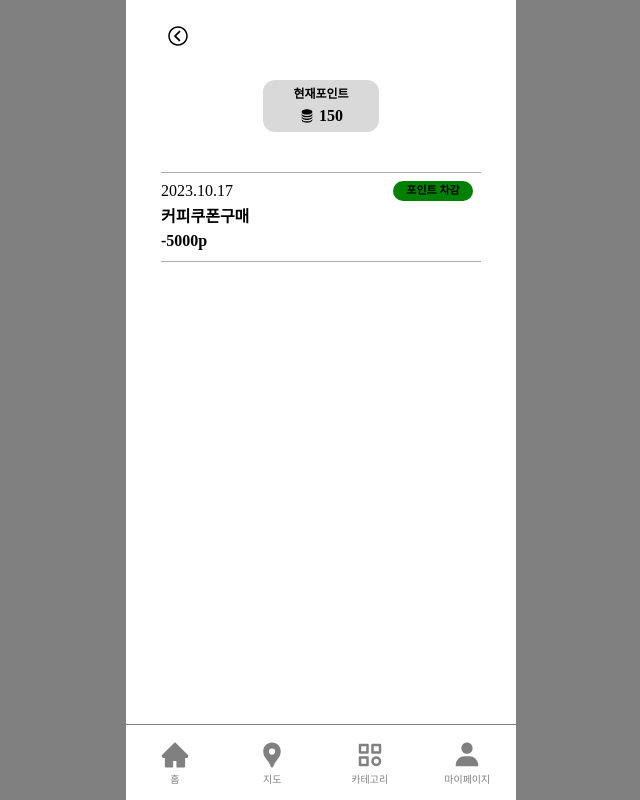
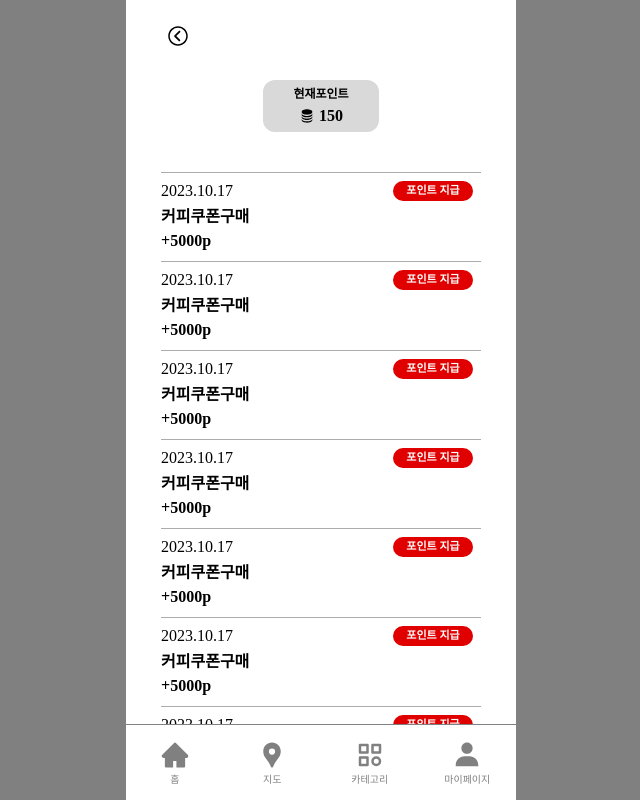
Before and after one commit to okiidokim/FrontEnd, a React (Vite) app in the folder catch-culture-frontend/: page /point-history in a window 1280 px wide. Shown: the top 800 px of the page, without its empty margins (319-959 px from the left). Built offline with nearby package versions, Linux system fonts and the light colour scheme; a web font is replaced by a local one.

Commit message:
[FE] feat : 로그인 끝 및 포인트, 리뷰 내역 리스트로 뜨게 디자인
프론트 서버만 켜도 로그인으로 백 소셜 로그인 불러와서 api 연동 되니까 프론트 서버로 켜서 로그인 해보ㅅㅔ유

```diff
--- a/catch-culture-frontend/src/components/Backitem.jsx
+++ b/catch-culture-frontend/src/components/Backitem.jsx
@@ -6,7 +6,7 @@ import { IoIosArrowDropleft } from 'react-icons/io';
 const BackWrapper = styled.div`
   position: sticky;
   width: 390px;
-`
+`;
 const BackNavi = styled.div`
   position: absolute;
   top: 24px;
--- a/catch-culture-frontend/src/components/NavBar.jsx
+++ b/catch-culture-frontend/src/components/NavBar.jsx
@@ -1,31 +1,31 @@
-import styled from "styled-components";
-import { NavLink } from "react-router-dom";
-import { AiFillHome } from "react-icons/ai";
-import { MdLocationPin } from "react-icons/md";
-import { TbCategory } from "react-icons/tb";
-import { BiSolidUser } from "react-icons/bi";
+import styled from 'styled-components';
+import { NavLink } from 'react-router-dom';
+import { AiFillHome } from 'react-icons/ai';
+import { MdLocationPin } from 'react-icons/md';
+import { TbCategory } from 'react-icons/tb';
+import { BiSolidUser } from 'react-icons/bi';
 
 const Nav = styled.nav`
-    width:100%;
-    height:75px;
-    display:flex;
+  width: 100%;
+  height: 75px;
+  display: flex;
   border-top: solid 1px grey;
   flex-direction: row;
-    position:sticky;
-    bottom:0;
+  position: sticky;
+  bottom: 0;
   z-index: 10;
 `;
 
 const NavTab = styled(NavLink)`
   width: 97.5px;
-    height:100%;
+  height: 100%;
   display: flex;
   flex-direction: column;
   justify-content: center;
   align-items: center;
   box-sizing: border-box;
   text-decoration-line: none;
-    background-color:white;
+  background-color: white;
 
   :first-child {
     width: 30px;
@@ -41,7 +41,7 @@ const Nav = styled.nav`
 
   &.active {
     * {
-        color: #018C0D;
+      color: #018c0d;
     }
   }
 `;
@@ -49,34 +49,24 @@ const Nav = styled.nav`
 function NavBar() {
   return (
     <Nav>
-        <NavTab to="/" >
+      <NavTab to="/main">
         <AiFillHome />
-          <div>
-            홈
-          </div>
+        <div>홈</div>
       </NavTab>
       <NavTab to="/map">
         <MdLocationPin />
-          <div>
-            지도
-          </div>
+        <div>지도</div>
       </NavTab>
       <NavTab to="/category">
         <TbCategory />
-          <div>
-            카테고리
-          </div>
+        <div>카테고리</div>
       </NavTab>
       <NavTab to="/mypage">
         <BiSolidUser />
-          <div>
-            마이페이지
-          </div>
+        <div>마이페이지</div>
       </NavTab>
     </Nav>
   );
-  };
-
-
+}
 
 export default NavBar;
--- a/catch-culture-frontend/src/pages/login/Login.jsx
+++ b/catch-culture-frontend/src/pages/login/Login.jsx
@@ -5,28 +5,31 @@ import LogoImg from '../../assets/images/logo.png';
 import KakaoImg from '../../assets/img/kakao.png';
 import GoogleImg from '../../assets/img/google.png';
 import NaverImg from '../../assets/img/naver.png';
-import { useNavigate } from 'react-router-dom';
+import { Link } from 'react-router-dom';
 
 function Login() {
-  const navigate = useNavigate();
-  const Logindone = () => navigate('/');
-
   return (
     <div class="loginwrap">
       <img class="header" src={LogoImg} alt="로고이미지" />
       <div class="buttonlist">
-        <button class="kakao" onClick={Logindone}>
+        <Link to={'https://elegant.kro.kr/oauth2/authorization/kakao'}>
+          <button class="kakao">
             <img class="kl" src={KakaoImg} />
             Kakao로 시작하기
           </button>
-        <button class="google" onClick={Logindone}>
+        </Link>
+        <Link to={'https://elegant.kro.kr/oauth2/authorization/google'}>
+          <button class="google">
             <img class="gl" src={GoogleImg} />
             Google로 시작하기
           </button>
-        <button class="naver" onClick={Logindone}>
+        </Link>
+        <Link to={'https://elegant.kro.kr/oauth2/authorization/naver'}>
+          <button class="naver">
             <img class="nl" src={NaverImg} />
             Naver로 시작하기
           </button>
+        </Link>
       </div>
     </div>
   );
--- a/catch-culture-frontend/src/pages/mypage/Mypage.jsx
+++ b/catch-culture-frontend/src/pages/mypage/Mypage.jsx
@@ -46,7 +46,7 @@ function Mypage() {
         </div>
         <div className="buttonl">
           <div className="row1">
-            <NavLink to="/report">
+            <NavLink to="/report1">
               <button className="notify">
                 <PiNotificationBold size="40" />
                 제보
@@ -58,7 +58,7 @@ function Mypage() {
                 <p>포인트 내역</p>
               </button>
             </NavLink>
-            <NavLink to="/review-list">
+            <NavLink to="/review/list">
               <button className="myreviews">
                 <AiOutlineMessage size="40" />
                 <p>리뷰 내역</p>
@@ -66,19 +66,19 @@ function Mypage() {
             </NavLink>
           </div>
           <div className="row2">
-            <NavLink to="/like-list">
+            <NavLink to="/like/list">
               <button className="mylikes">
                 <IoHeartOutline size="40" />
                 <p>좋아요</p>
               </button>
             </NavLink>
-            <NavLink to="/bookmark-list">
+            <NavLink to="/bookmark/list">
               <button className="mybookmarks">
                 <IoStarOutline size="40" />
                 <p>즐겨찾기</p>
               </button>
             </NavLink>
-            <NavLink to="/visited-list">
+            <NavLink to="/visited/list">
               <button className="visited">
                 <PiMapPin size="40" />
                 <p>방문 내역</p>
--- a/catch-culture-frontend/src/pages/mypage/Notify.jsx
+++ /dev/null
@@ -1,13 +0,0 @@
-import React from 'react';
-import Backitem from '../../components/Backitem';
-
-function Notify() {
-  return (
-    <div className="tota">
-      <Backitem />
-      <div className="wrap"></div>
-    </div>
-  );
-}
-
-export default Notify;
--- a/catch-culture-frontend/src/pages/mypage/PointHistory.css
+++ b/catch-culture-frontend/src/pages/mypage/PointHistory.css
@@ -37,6 +37,7 @@
   flex-direction: column;
   position: relative;
   gap: 8px;
+  padding-bottom: 8px;
 }
 .pointrow1 {
   display: flex;
@@ -49,18 +50,16 @@
   font-size: 16px;
 }
 .pointplus {
-  font-size: 11px;
-  background-color: red;
-  width: 80px;
-  height: 16x;
-  text-align: center;
-  border-radius: 10px;
-  padding-top: 4px;
-  font-weight: bold;
+  background-color: #e00000;
+  color: #ffffff;
 }
 .pointminus {
+  background-color: green;
+  color: #ffffff;
+}
+.pointminus,
+.pointplus {
   font-size: 11px;
-  background-color: green;
   width: 80px;
   height: 16px;
   text-align: center;
@@ -75,3 +74,8 @@
   font-weight: bold;
   padding-bottom: 4px;
 }
+.pointhislist {
+  display: flex;
+  position: relative;
+  flex-direction: column;
+}
--- a/catch-culture-frontend/src/pages/mypage/PointHistory.jsx
+++ b/catch-culture-frontend/src/pages/mypage/PointHistory.jsx
@@ -4,9 +4,29 @@ import './PointHistory.css';
 import { BiSolidCoinStack } from 'react-icons/bi';
 import NoPointHistory from '../../components/search/noResult/NoPointHistory';
 
+function Pointeach() {
+  const ppm = '+'; //api
+
+  return (
+    <div className="pointinfo">
+      <hr />
+      <div className="pointrow1">
+        <div className="phdate">2023.10.17</div>
+        {ppm === '+' ? (
+          <div className="pointplus">포인트 지급</div>
+        ) : (
+          <div className="pointminus">포인트 차감</div>
+        )}
+      </div>
+      <div className="pointcontent">커피쿠폰구매</div>
+      <div className="pointnum">{ppm}5000p</div>
+    </div>
+  );
+}
+
 function PointHistory() {
+  const cnt = 10;
   const currpoint = 150;
-  const ppm = '-';
   return (
     <div class="phisall">
       <Backitem />
@@ -19,20 +39,13 @@ function PointHistory() {
           </div>
         </div>
       </div>
-      <div className="pointinfo">
-        <hr />
-        <div className="pointrow1">
-          <div className="phdate">2023.10.17</div>
-          {ppm === '+' ? (
-            <div className="pointplus">포인트 지급</div>
-          ) : (
-            <div className="pointminus">포인트 차감</div>
-          )}
-        </div>
-        <div className="pointcontent">커피쿠폰구매</div>
-        <div className="pointnum">{ppm}5000p</div>
-        <hr />
-      </div>
+      {cnt === 0 ? (
+        <>
+          <NoPointHistory />
+        </>
+      ) : (
+        <div className="pointhislist">{Array(cnt).fill(<Pointeach />)}</div>
+      )}
     </div>
   );
 }
--- a/catch-culture-frontend/src/pages/mypage/Reviews.jsx
+++ b/catch-culture-frontend/src/pages/mypage/Reviews.jsx
@@ -1,11 +1,12 @@
-import React from 'react';
+import React, { useEffect, useState } from 'react';
+import { useParams, useLocation } from 'react-router-dom';
 import Backitem from '../../components/Backitem';
 import ReviewCard from '../../components/ReviewCard/ReviewCard';
 import NoReviews from '../../components/search/noResult/NoReviews';
 import './Reviews.css';
 
 function Reviews() {
-  const cnt = 0;
+  const cnt = 9;
   return (
     <div className="reviewall">
       <Backitem />
@@ -20,9 +21,25 @@ function Reviews() {
               <NoReviews />
             </div>
           ) : (
-            <>
-              <ReviewCard />
-            </>
+            <div>
+              {Array(cnt).fill(
+                <ReviewCard
+                  data={{
+                    id: 1,
+                    nickname: 'string',
+                    description: 'string',
+                    storedFileUrl: [
+                      'https://storage.googleapis.com/elegant-bucket/KakaoTalk_20231109_140116686_01.jpg',
+                    ],
+                    rating: 3,
+                    createdAt: '2023-11-22',
+                    eventImgUrl: null,
+                    eventTitle: null,
+                    isMyReview: false,
+                  }}
+                />
+              )}
+            </div>
           )}
         </div>
       </div>
```
Also changed, not shown: catch-culture-frontend/src/router.jsx (+7 -9 lines). Lines whose indentation alone changed are shown as unchanged.
